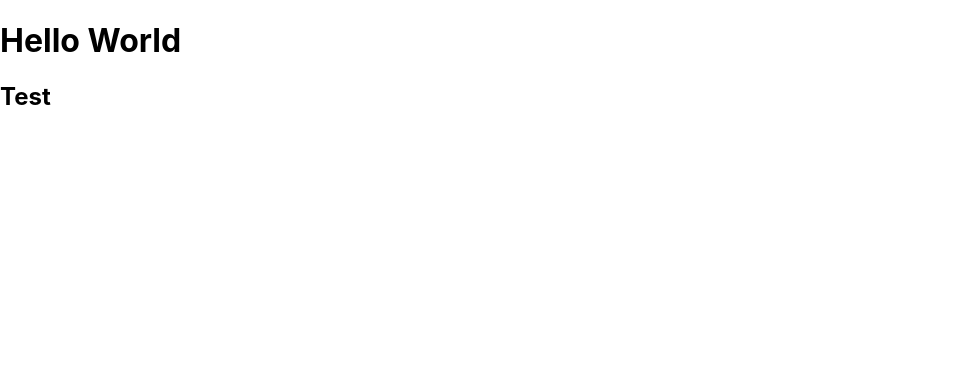
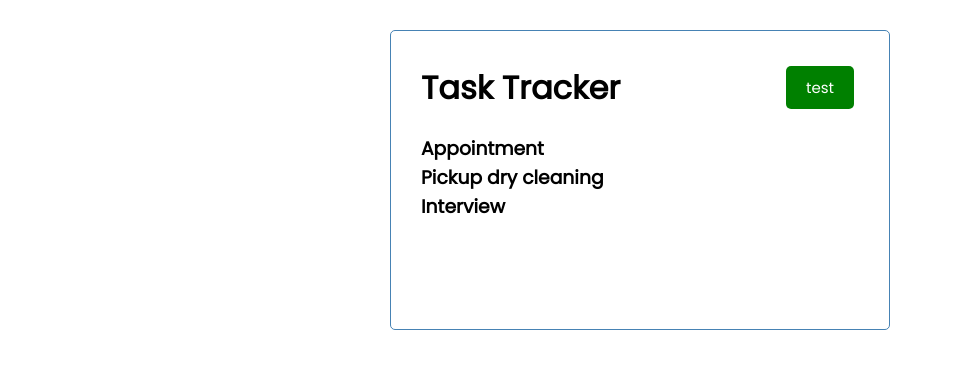
Before and after one commit to chowpow/react-app, a React (Create React App) app: page / in a window 1280 px wide. Shown: the top 368 px of the page, without its empty margins (0-953 px from the left). Built offline with nearby package versions, Linux system fonts and the light colour scheme.

Commit message:
Initial setup with completed tasks window and sample tasks

```diff
--- a/src/App.js
+++ b/src/App.js
@@ -1,8 +1,11 @@
+import Header from './components/Header'
+import Tasks from './components/Tasks'
+
 function App() {
   return (
-    <div className="App">
-      <h1>Hello World</h1>
-      <h2>Test</h2>
+    <div className="container">
+      <Header />
+      <Tasks />
     </div>
   );
 }
--- /dev/null
+++ b/src/components/Button.js
@@ -0,0 +1,22 @@
+import PropTypes from "prop-types"
+
+const Button = ({color, text, onClick}) => {
+    return (
+    <button onClick = {onClick} style={{backgroundColor: color}}
+    className = "btn">
+        {text}
+        </button>
+    )
+}
+
+Button.defaultProps = {
+    color: "green",
+}
+
+Button.propTypes = {
+    text: PropTypes.string,
+    color: PropTypes.string,
+    onClick: PropTypes.func
+}
+
+export default Button
--- /dev/null
+++ b/src/components/Header.js
@@ -0,0 +1,16 @@
+import Button from "./Button"
+
+const Header = () => {
+    const onClick = () => {
+        console.log("click");
+    }
+
+    return (
+        <header className = "header">
+          <h1>Task Tracker</h1>
+          <Button text = "test" onClick = {onClick} color = "green"/>
+        </header>
+    )
+}
+
+export default Header
--- /dev/null
+++ b/src/components/Tasks.js
@@ -0,0 +1,31 @@
+const tasks = [
+    {
+        id: 1,
+        text: "Appointment",
+        day: "July 10th at 2:10pm",
+        reminder: true,
+    },
+    {
+        id: 2,
+        text: "Pickup dry cleaning",
+        day: "July 28th at 5:30pm",
+        reminder: true,
+    },
+    {
+        id: 3,
+        text: "Interview",
+        day: "July 30th at 1:00pm",
+        reminder: false,
+    },
+]
+
+const Tasks = () => {
+    return (
+        <>
+           {tasks.map(task => (
+           <h3>{task.text}</h3>))}
+        </>
+    )
+}
+
+export default Tasks
--- a/src/index.css
+++ b/src/index.css
@@ -1,13 +1,112 @@
-body {
+@import url('https://fonts.googleapis.com/css2?family=Poppins:wght@300;400&display=swap');
+
+* {
+  box-sizing: border-box;
   margin: 0;
-  font-family: -apple-system, BlinkMacSystemFont, 'Segoe UI', 'Roboto', 'Oxygen',
-    'Ubuntu', 'Cantarell', 'Fira Sans', 'Droid Sans', 'Helvetica Neue',
-    sans-serif;
-  -webkit-font-smoothing: antialiased;
-  -moz-osx-font-smoothing: grayscale;
+  padding: 0;
 }
 
-code {
-  font-family: source-code-pro, Menlo, Monaco, Consolas, 'Courier New',
-    monospace;
+body {
+  font-family: 'Poppins', sans-serif;
 }
+
+.container {
+  max-width: 500px;
+  margin: 30px auto;
+  overflow: auto;
+  min-height: 300px;
+  border: 1px solid steelblue;
+  padding: 30px;
+  border-radius: 5px;
+}
+
+.header {
+  display: flex;
+  justify-content: space-between;
+  align-items: center;
+  margin-bottom: 20px;
+}
+
+.btn {
+  display: inline-block;
+  background: rgb(28, 130, 208);
+  color: #fff;
+  border: none;
+  padding: 10px 20px;
+  margin: 5px;
+  border-radius: 5px;
+  cursor: pointer;
+  text-decoration: none;
+  font-size: 15px;
+  font-family: inherit;
+}
+
+.btn:focus {
+  outline: none;
+}
+
+.btn:active {
+  transform: scale(0.98);
+}
+
+.btn-block {
+  display: block;
+  width: 100%;
+}
+
+.task {
+  background: #f4f4f4;
+  margin: 5px;
+  padding: 10px 20px;
+  cursor: pointer;
+}
+
+.task.reminder {
+  border-left: 5px solid green;
+}
+
+.task h3 {
+  display: flex;
+  align-items: center;
+  justify-content: space-between;
+}
+
+.add-form {
+  margin-bottom: 40px;
+}
+
+.form-control {
+  margin: 20px 0;
+}
+
+.form-control label {
+  display: block;
+}
+
+.form-control input {
+  width: 100%;
+  height: 40px;
+  margin: 5px;
+  padding: 3px 7px;
+  font-size: 17px;
+}
+
+.form-control-check {
+  display: flex;
+  align-items: center;
+  justify-content: space-between;
+}
+
+.form-control-check label {
+  flex: 1;
+}
+
+.form-control-check input {
+  flex: 2;
+  height: 20px;
+}
+
+footer {
+  margin-top: 30px;
+  text-align: center;
+}
```
